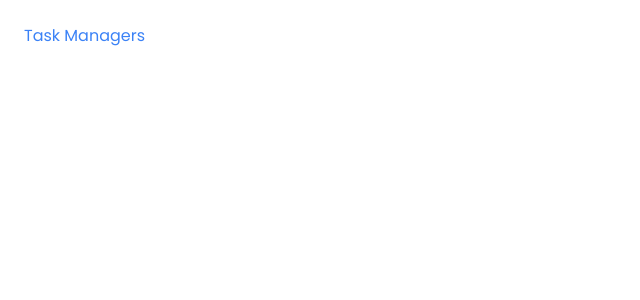
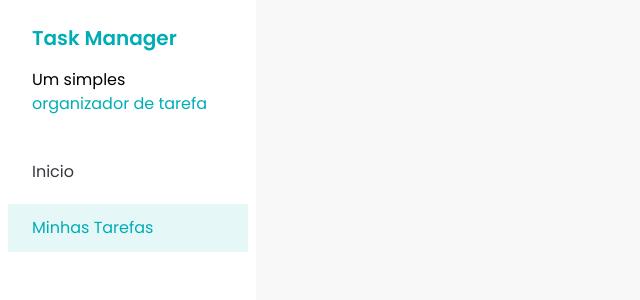
Before and after one commit to AldairRochaofc/TaskManager, a React (Vite) app: page / in a window 1280 px wide. Shown: the top 300 px of the page, without its empty margins (0-640 px from the left). Built offline with nearby package versions, Linux system fonts and the light colour scheme.

Commit message:
feat: add Sidebar and SidebarButton component

```diff
--- a/package.json
+++ b/package.json
@@ -11,7 +11,6 @@
     "prepare": "husky"
   },
   "dependencies": {
-    "husky": "^9.1.7",
     "prettier": "^3.5.3",
     "react": "18.2.0",
     "react-dom": "18.2.0"
@@ -26,8 +25,10 @@
     "eslint-plugin-react-hooks": "4.6.0",
     "eslint-plugin-react-refresh": "0.4.6",
     "git-commit-msg-linter": "^5.0.8",
-    "lint-staged": "^15.5.0",
+    "husky": "^9.1.7",
+    "lint-staged": "^15.5.1",
     "postcss": "^8.4.38",
+    "prettier-plugin-tailwindcss": "^0.6.5",
     "tailwindcss": "^3.4.4",
     "vite": "5.2.0"
   }
--- a/src/App.jsx
+++ b/src/App.jsx
@@ -1,7 +1,9 @@
+import Sidebar from "./assets/components/Sidebar"
+
 function App() {
   return (
     <div>
-      <h1 className="text-blue-500 p-6">Task Managers</h1>
+      <Sidebar />
     </div>
   )
 }
--- /dev/null
+++ b/src/assets/components/Sidebar.jsx
@@ -0,0 +1,20 @@
+import SidebarButton from "./SidebarButton"
+const Sidebar = () => {
+  return (
+    <div className="h-screen w-64 bg-white">
+      <div className="space-y-4 px-8 py-6">
+        <h1 className="text-xl font-semibold text-[#00ADB5]">Task Manager</h1>
+        <p>
+          Um simples{" "}
+          <span className="text-[#00ADB5]">organizador de tarefa</span>
+        </p>
+      </div>
+
+      <div className="flex flex-col gap-2 p-2">
+        <SidebarButton variant="unselected">Inicio</SidebarButton>
+        <SidebarButton variant="selected">Minhas Tarefas</SidebarButton>
+      </div>
+    </div>
+  )
+}
+export default Sidebar
--- /dev/null
+++ b/src/assets/components/SidebarButton.jsx
@@ -0,0 +1,16 @@
+const SidebarButton = ({ children, variant }) => {
+  const getVariantClasses = () => {
+    if (variant === "unselected") {
+      return "text-[#35383E]"
+    }
+    if (variant === "selected") {
+      return "bg-[#E6F7F8] text-[#00ADB5]"
+    }
+  }
+  return (
+    <a href="/home" className={`px-6 py-3 ${getVariantClasses()}`}>
+      {children}
+    </a>
+  )
+}
+export default SidebarButton
--- a/src/index.css
+++ b/src/index.css
@@ -128,4 +128,7 @@
     font-weight: 100;
     font-style: italic;
   }
+  body {
+    @apply bg-[#f8f8f8];
+  }
 }
--- a/src/main.jsx
+++ b/src/main.jsx
@@ -1,6 +1,6 @@
 import { StrictMode } from "react"
 import { createRoot } from "react-dom/client"
-import "../src/index.css"
+import "./index.css"
 import App from "./App.jsx"
 
 createRoot(document.getElementById("root")).render(
--- a/tailwind.config.js
+++ b/tailwind.config.js
@@ -1,6 +1,6 @@
 /** @type {import('tailwindcss').Config} */
 export default {
-  content: ["./index.html", "./src/**/*.{js,jsx,ts,tsx}"],
+  content: ["./index.html", "./src/**/*.{js,jsx}"],
   theme: {
     fontFamily: {
       sans: ["Poppins", "sans-serif"],
```
Also changed, not shown: .prettierrc.json, 1 other file (tests, documents, lock files or other folders).
